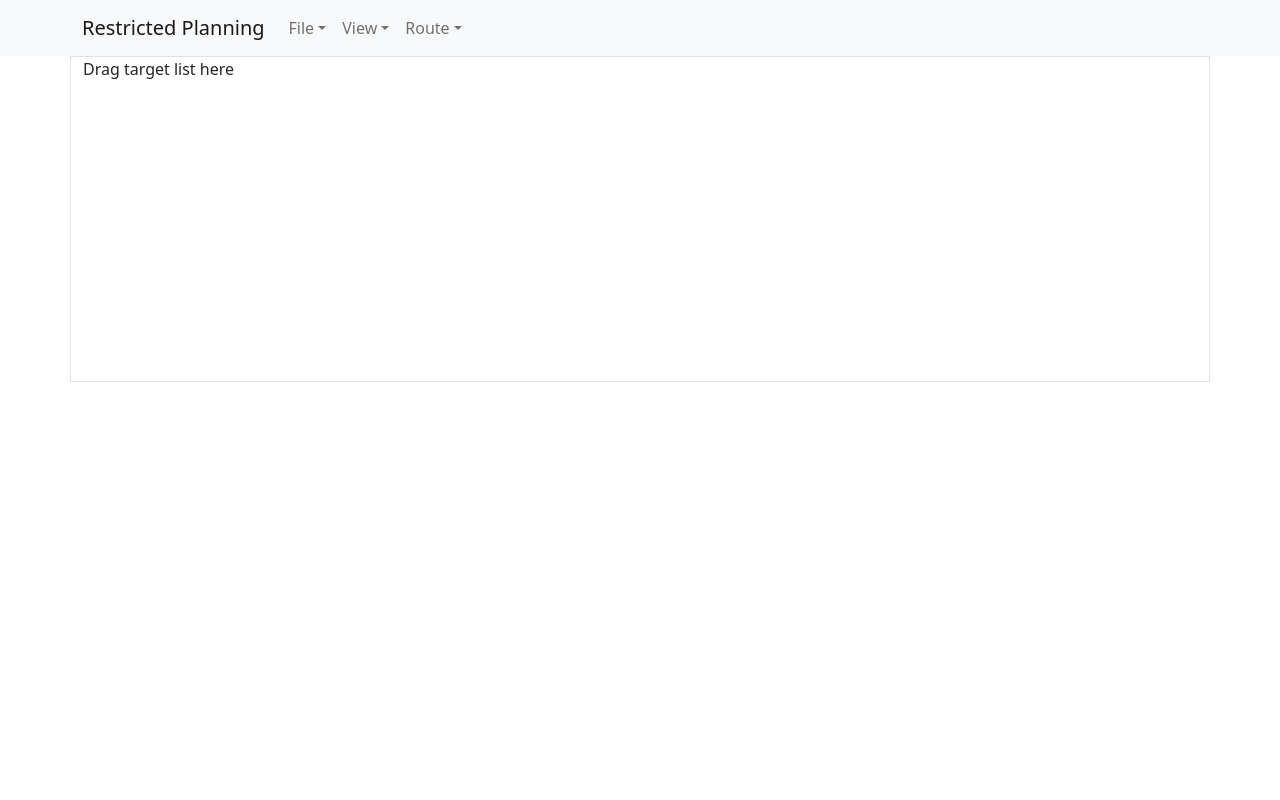
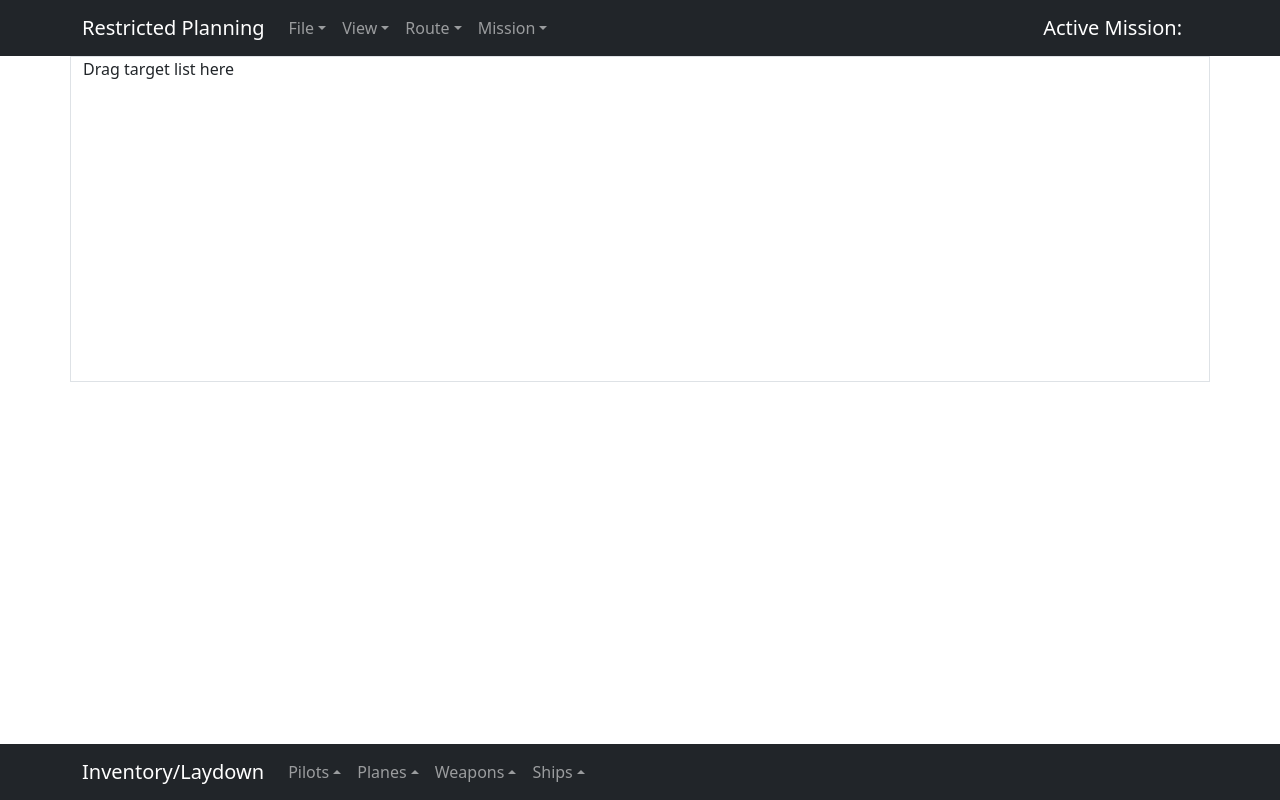
Before and after one commit to Jonathan805/RestrictedPlanning, a React (Create React App) app: page / in a window 1280 px wide. Built offline with nearby package versions, Linux system fonts and the light colour scheme.

Commit message:
Touch ups

```diff
--- a/src/App.js
+++ b/src/App.js
@@ -1,6 +1,7 @@
 import React, { Component} from "react"
 import './App.css';
 import Nav from "./Components/Navbar";
+import Inventory from "./Components/Inventory";
 import 'bootstrap/dist/css/bootstrap.css'
 import Container from "react-bootstrap/esm/Container";
 import Row from "react-bootstrap/Row"
@@ -16,6 +17,7 @@ class App extends Component{
                 <TargetList />
               </Row>
             </Container>
+            <Inventory />
         </div>
       );
     }
--- /dev/null
+++ b/src/Classes/TargetClass.js
@@ -0,0 +1,9 @@
+export class TargetClass{
+  constructor(image, name, latitude, longitude, elevation) {
+    this.targetImage = image;
+    this.targetName = name;
+    this.latitude = latitude;
+    this.longitude = longitude;
+    this.elevation = elevation;
+  }
+}
--- a/src/Components/AtoInput.js
+++ b/src/Components/AtoInput.js
@@ -40,10 +40,10 @@ class AtoInput extends Component{
   }
 
   render() {
-    return
+    return(
     <div ref={this.dropRef}>
       {this.props.children}
-    </div>
+    </div>)
   }
 };
 
--- /dev/null
+++ b/src/Components/HoverDropdown.js
@@ -0,0 +1,29 @@
+import React, { Component } from 'react'
+import NavDropdown from 'react-bootstrap/NavDropdown'
+
+class HoverDropdown extends Component{
+  constructor(props){
+    super(props);
+    this.state = {isOpen: false}
+  }
+
+  handleOpen = ()  => {
+    this.setState({isOpen:true})
+  }
+  handleClose = ()  => {
+    this.setState({isOpen:false})
+  }
+
+  render()  {
+    return (
+    <NavDropdown {...this.props}
+                 onMouseEnter={this.handleOpen}
+                 onMouseLeave={this.handleClose}
+                 show={this.state.isOpen}>
+      {this.props.children}
+    </NavDropdown>
+    );
+  }
+}
+
+export default HoverDropdown
--- /dev/null
+++ b/src/Components/Inventory.js
@@ -0,0 +1,64 @@
+import React, {Component} from 'react'
+import Navbar from 'react-bootstrap/Navbar'
+import Container from 'react-bootstrap/Container'
+import Nav from 'react-bootstrap/Nav'
+import NavDropdown from 'react-bootstrap/NavDropdown'
+import HoverDropdown from './HoverDropdown'
+
+class Inventory extends Component{
+
+getPilots = () => {
+  const numPilots = [...Array(21).keys()];
+  return numPilots.map((number)=> <NavDropdown.Item>Pilot {number}</NavDropdown.Item>);
+}
+
+getPlanes = () => {
+  const planes = ["FA-18E","FA-18E","FA-18E","FA-18F","FA-18F","FA-18F","FA-18F", "EA-18G", "EA-18G", "EA-18G", "EA-18G", "EA-18G"];
+  return planes.map((plane)=> <NavDropdown.Item>{plane}</NavDropdown.Item>);
+}
+
+getWeapons = () => {
+  const numPilots = ["AGM-183A"];
+  return numPilots.map((number)=> <NavDropdown.Item>{number}</NavDropdown.Item>);
+}
+
+getShips = () => {
+  const numPilots = [...Array(3).keys()];
+  return numPilots.map((number)=> <NavDropdown.Item>Ship {number}</NavDropdown.Item>);
+}
+
+render(){
+return(<Navbar bg="dark" variant="dark" expand="lg" fixed="bottom">
+<Container>
+  <Navbar.Brand>Inventory/Laydown</Navbar.Brand>
+  <Navbar.Toggle aria-controls="basic-navbar-nav" />
+  <Navbar.Collapse id="basic-navbar-nav">
+    <Nav className="me-auto">
+    <HoverDropdown title="Pilots"
+                 id="basic-nav-dropdown"
+                 drop="up">
+            {this.getPilots()}
+    </HoverDropdown>
+      <HoverDropdown title="Planes"
+                   id="basic-nav-dropdown"
+                   drop="up">
+        {this.getPlanes()}
+      </HoverDropdown>
+      <HoverDropdown title="Weapons"
+                   id="basic-nav-dropdown"
+                   drop="up">
+        {this.getWeapons()}
+      </HoverDropdown>
+      <HoverDropdown title="Ships"
+                   id="basic-nav-dropdown"
+                   drop="up">
+        {this.getShips()}
+      </HoverDropdown>
+    </Nav>
+  </Navbar.Collapse>
+</Container>
+</Navbar>)
+}
+}
+
+export default Inventory
--- a/src/Components/Navbar.js
+++ b/src/Components/Navbar.js
@@ -5,38 +5,68 @@ import Nav from 'react-bootstrap/Nav'
 import NavDropdown from 'react-bootstrap/NavDropdown'
 
 class RestrictedNav extends Component{
+  constructor(props){
+    super(props);
+    this.state = {missions: [], showForm:false, activeMission:""};
+  }
+
+  handleActivateMission(e) {
+    //window.alert(e)
+  }
+
+  createMission()  {
+
+  }
+
+  getMissions()  {
+    if (this.state.missions.length > 0){
+     return this.missions.map((mission) => <NavDropdown.Item>{mission}</NavDropdown.Item>)
+    }
+    else {
+     return <NavDropdown.Item onClick={this.handleActivateMission()} >No Missions</NavDropdown.Item>
+    }
+  }
+
   render(){
     return (
-    <Navbar bg="light" expand="lg">
+      <>
+    <Navbar bg="dark" variant="dark" expand="lg">
       <Container>
-        <Navbar.Brand href="#home">Restricted Planning</Navbar.Brand>
+        <Navbar.Brand>Restricted Planning</Navbar.Brand>
         <Navbar.Toggle aria-controls="basic-navbar-nav" />
         <Navbar.Collapse id="basic-navbar-nav">
           <Nav className="me-auto">
           <NavDropdown title="File" id="basic-nav-dropdown">
-            <NavDropdown.Item href="#action/3.1">Save</NavDropdown.Item>
-            <NavDropdown.Item href="#action/3.2">Load</NavDropdown.Item>
+            <NavDropdown.Item>Save</NavDropdown.Item>
+            <NavDropdown.Item>Load</NavDropdown.Item>
             <NavDropdown.Divider />
-            <NavDropdown.Item href="#action/3.4">Exit</NavDropdown.Item>
+            <NavDropdown.Item>Exit</NavDropdown.Item>
           </NavDropdown>
             <NavDropdown title="View" id="basic-nav-dropdown">
-              <NavDropdown.Item href="#action/3.1">Zoom-in</NavDropdown.Item>
-              <NavDropdown.Item href="#action/3.2">Zoom-out</NavDropdown.Item>
-              <NavDropdown.Item href="#action/3.3">Reset</NavDropdown.Item>
+              <NavDropdown.Item>Zoom-in</NavDropdown.Item>
+              <NavDropdown.Item>Zoom-out</NavDropdown.Item>
+              <NavDropdown.Item>Reset</NavDropdown.Item>
               <NavDropdown.Divider />
-              <NavDropdown.Item href="#action/3.4">Separated link</NavDropdown.Item>
+              <NavDropdown.Item>Separated link</NavDropdown.Item>
             </NavDropdown>
             <NavDropdown title="Route" id="basic-nav-dropdown">
-              <NavDropdown.Item href="#action/3.1">Auto route</NavDropdown.Item>
-              <NavDropdown.Item href="#action/3.2">Another action</NavDropdown.Item>
-              <NavDropdown.Item href="#action/3.3">Something</NavDropdown.Item>
+              <NavDropdown.Item>Auto route</NavDropdown.Item>
+              <NavDropdown.Item>Another action</NavDropdown.Item>
+              <NavDropdown.Item>Something</NavDropdown.Item>
               <NavDropdown.Divider />
-              <NavDropdown.Item href="#action/3.4">Separated link</NavDropdown.Item>
+              <NavDropdown.Item >Separated link</NavDropdown.Item>
+            </NavDropdown>
+            <NavDropdown title="Mission" id="basic-nav-dropdown">
+              {this.getMissions()}
+              <NavDropdown.Divider />
+              <NavDropdown.Item onClick={() =>this.createMission()}>Add Mission</NavDropdown.Item>
             </NavDropdown>
           </Nav>
         </Navbar.Collapse>
+        <Navbar.Brand >Active Mission: {this.activeMission}</Navbar.Brand>
       </Container>
     </Navbar>
+    </>
     )
   }
 }
--- a/src/Components/TargetInfo.js
+++ b/src/Components/TargetInfo.js
@@ -8,11 +8,7 @@ import PopoverWrapper from './PopoverWrapper';
 class TargetInfo extends Component{
   constructor(props) {
     super(props);
-    this.targetImage = props.targetImage;
-    this.targetName = props.targetName;
-    this.latitude = props.latitude;
-    this.longitude = props.longitude;
-    this.elevation = props.elevation;
+    this.target = props.target;
   }
 
   render() {
@@ -20,22 +16,22 @@ class TargetInfo extends Component{
       <div>
         <Container>
           <Row>
-            <h3>{this.targetName} </h3>
+            <h3>{this.target.targetName} </h3>
           </Row>
           <Row>
-            <Col>Latitude: {this.latitude} </Col>
-            <Col>Longitude: {this.longitude} </Col>
-            <Col>Elevation: {this.elevation} </Col>
+            <Col>Latitude: {this.target.latitude} </Col>
+            <Col>Longitude: {this.target.longitude} </Col>
+            <Col>Elevation: {this.target.elevation} </Col>
           </Row>
           <Row>
             <Col>
-              <PopoverWrapper name={this.targetName}
-                              imagery={this.targetImage}
+              <PopoverWrapper name={this.target.targetName}
+                              imagery={this.target.targetImage}
                               buttonText="See Imagery"/>
             </Col>
             <Col>
-              <PopoverWrapper name={this.targetName}
-                              imagery={this.targetImage}
+              <PopoverWrapper name={this.target.targetName}
+                              imagery={this.target.targetImage}
                               buttonText="See Weather"/>
             </Col>
             <Col>
--- a/src/Components/TargetList.js
+++ b/src/Components/TargetList.js
@@ -1,11 +1,13 @@
 import React, { Component } from 'react'
 import DragAndDrop from './DragAndDrop'
 import TargetInfo from './TargetInfo'
+import {TargetClass} from '../Classes/TargetClass';
 
 class TargetList extends Component {
 state = {
     targets: []
   }
+
  handleDrop = (targetsFile) => {
     let targets = this.state.targets
     for (var i = 0; i < targetsFile.length; i++) {
@@ -14,23 +16,24 @@ state = {
       reader.onload = function(e) {
         let  content = e.target.result;
         let tempTargets = JSON.parse(content)
-        tempTargets.map((target) => targets.push(target));
+        tempTargets.map((target) => targets.push(new TargetClass(target.image,
+                                                             target.name,
+                                                             target.latitude,
+                                                             target.longitude,
+                                                             target.elevation)));
       }
        reader.readAsText(targetsFile[i])
     }
-    this.setState({targets: targets})
+     this.setState({targets: targets})
   }
+
 render() {
     return(
       <span class="border">
       <DragAndDrop handleDrop={this.handleDrop} displayText={"Drag target list here"}>
         <div style={{height: 300, width: 1000}}>
           {this.state.targets.map((target) =>
-              <TargetInfo name={target.name}
-                          image={target.image}
-                          latitude={target.latitude}
-                          longitude={target.longitude}
-                          elevation={target.elevation}/>
+              <TargetInfo target={target}/>
           )}
         </div>
       </DragAndDrop>
```
Also changed, not shown: data/targets.json (+8 -4 lines).
